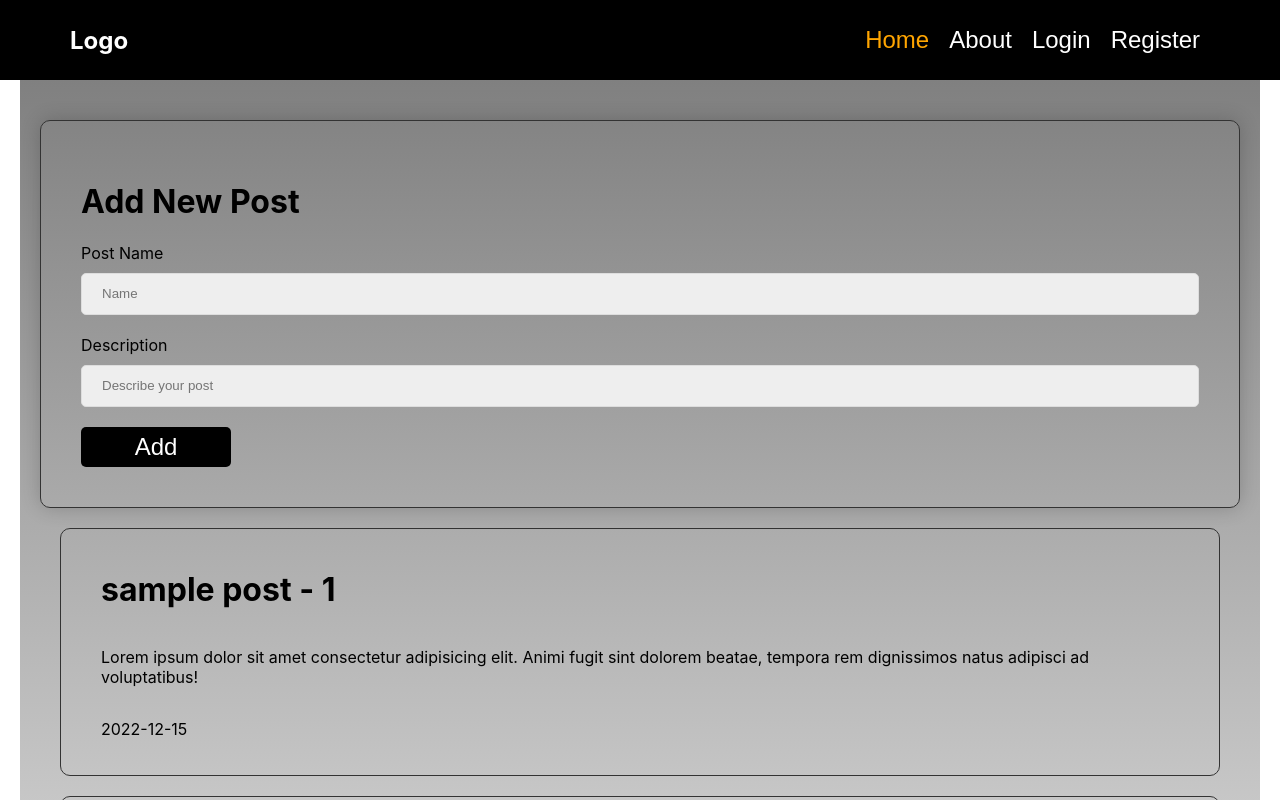
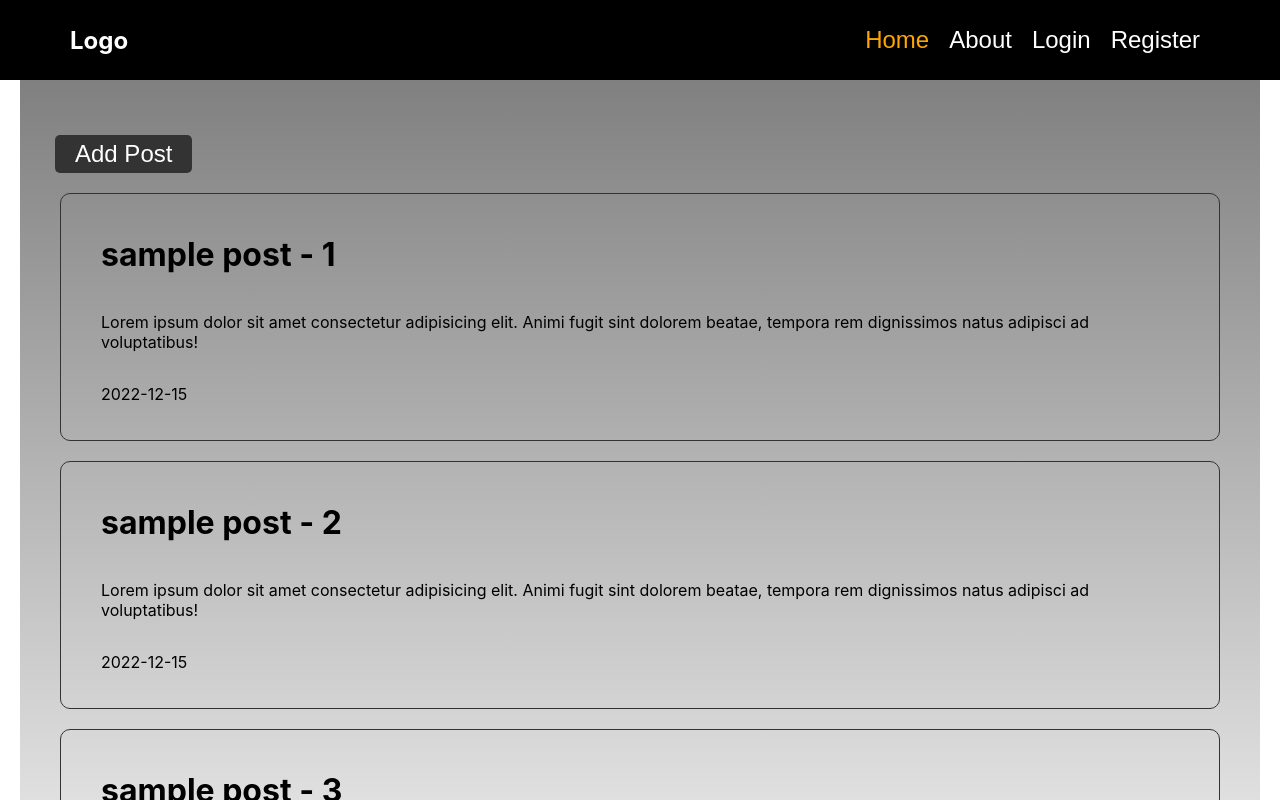
Before and after one commit to ishan-codescale/autumn-deligate-app, a React (Create React App) app: page / in a window 1280 px wide. Shown: the top 800 px of the page. Built offline with nearby package versions, Linux system fonts and the light colour scheme.

Commit message:
implemented switch addform display via button

```diff
--- a/src/components/AddPost.js
+++ b/src/components/AddPost.js
@@ -8,6 +8,7 @@ import { useState } from "react";
 export const AddPost = ({ onAdd }) => {
   const [postName, setPostName] = useState("");
   const [postDescription, setPostDescription] = useState("");
+  const [postdate, setPostDate] = useState("");
 
   const onSubmit = (e) => {
     e.preventDefault();
@@ -15,7 +16,13 @@ export const AddPost = ({ onAdd }) => {
       alert("Please add a name");
     }
 
-    onAdd({ postName, postDescription });
+    const post = {
+      name: postName,
+      description: postDescription,
+      date: new Date(),
+    };
+
+    onAdd(post);
     setPostName("");
     setPostDescription("");
   };
--- a/src/components/Home.js
+++ b/src/components/Home.js
@@ -3,6 +3,7 @@ import { PostCardListWrapper } from "../styled-components/PostCard.styled";
 import { PostCardList } from "./PostCardList";
 import { useState } from "react";
 import { AddPost } from "./AddPost";
+import { StyledAddPostButton } from "../styled-components/Form.styled";
 
 export const Home = () => {
   const [posts, setPosts] = useState([
@@ -29,15 +30,29 @@ export const Home = () => {
     },
   ]);
 
+  const [viewAddPost, setViewAddPost] = useState(false);
+
   const addPost = (post) => {
-    const newPost = post;
-    setPosts([...posts, newPost]);
+    setPosts([
+      ...posts,
+      {
+        id: Math.floor(Math.random() * 10),
+        name: post.name,
+        description: post.description,
+        date: post.date,
+      },
+    ]);
   };
 
   return (
     <>
       <PostCardListWrapper>
-        <AddPost onAdd={addPost} />
+        <StyledAddPostButton
+          style={{ backgroundColor: viewAddPost ? "brown" : "" }}
+          onClick={() => setViewAddPost(!viewAddPost)}>
+          {viewAddPost ? "Close" : "Add Post"}
+        </StyledAddPostButton>
+        {viewAddPost && <AddPost onAdd={addPost} />}
         <PostCardList posts={posts} />
       </PostCardListWrapper>
     </>
--- a/src/components/PostCard.js
+++ b/src/components/PostCard.js
@@ -3,7 +3,7 @@ import { PostCardStyled } from "../styled-components/PostCard.styled";
 
 export const PostCard = ({ post }) => {
   return (
-    <PostCardStyled post={post}>
+    <PostCardStyled post={post} key={post.id}>
       <h1>{post.name}</h1>
       <p>{post.description}</p>
       <p>{post.date}</p>
--- a/src/components/Register.js
+++ b/src/components/Register.js
@@ -6,7 +6,6 @@ import {
   StyledInput,
   StyledButton,
   StyledError,
-  SharedStyle,
 } from "../styled-components/Form.styled";
 
 const Register = () => {
--- a/src/styled-components/Form.styled.js
+++ b/src/styled-components/Form.styled.js
@@ -75,6 +75,19 @@ export const StyledAddButton = styled.button`
   box-sizing: border-box;
 `;
 
+export const StyledAddPostButton = styled.button`
+  display: flex;
+  background-color: #333;
+  color: #fff;
+  font-size: 1.5rem;
+  border: none;
+  border-radius: 5px;
+  padding: 5px 20px;
+  cursor: pointer;
+  box-sizing: border-box;
+  margin: 15px;
+`;
+
 // export const StyledFieldSet = styled.fieldset``;
 
 export const StyledError = styled.div`
```
